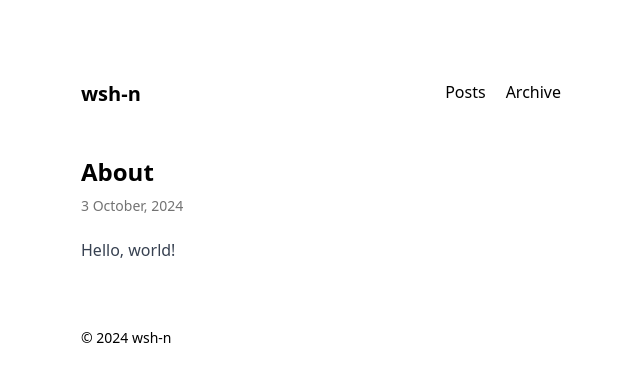
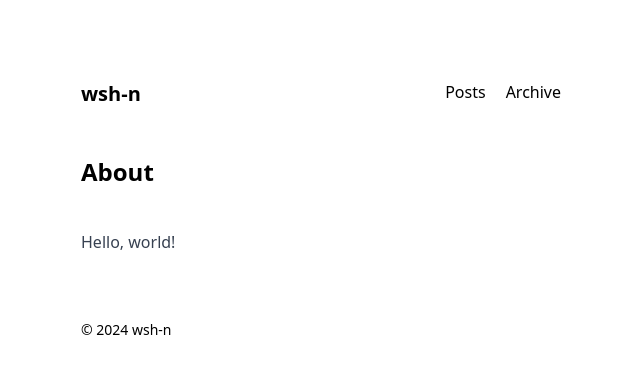
Before and after one commit to wish-n/dev.wshin.me, a Next.js app: page /about in a window 1280 px wide. Shown: the top 382 px of the page, without its empty margins (319-959 px from the left). Built offline with nearby package versions, Linux system fonts and the light colour scheme.

Commit message:
[#2] 페이지에서 날짜 비활성화

```diff
--- a/src/app/[pageId]/page.tsx
+++ b/src/app/[pageId]/page.tsx
@@ -1,5 +1,4 @@
 import { notFound } from "next/navigation";
-import { defaultDateFormatter } from "@/utils/date";
 import GiscusComment from "@/components/GiscusComment";
 import Pages from "@/services/page.service";
 
@@ -10,10 +9,9 @@ export default function MarkdownPage({ params }: { params: MarkdownPageStaticPar
     <div>
       <div>
         <h2 className="text-2xl font-bold">{title}</h2>
-        <p className="mt-2 text-sm font-medium text-neutral-500">{defaultDateFormatter(date)}</p>
       </div>
       <div
-        className="prose mt-5 overflow-x-scroll break-words"
+        className="prose mt-10 overflow-x-scroll break-words"
         dangerouslySetInnerHTML={{ __html: bodyHtml }}
       />
       {disableComments !== true && <GiscusComment />}
```
